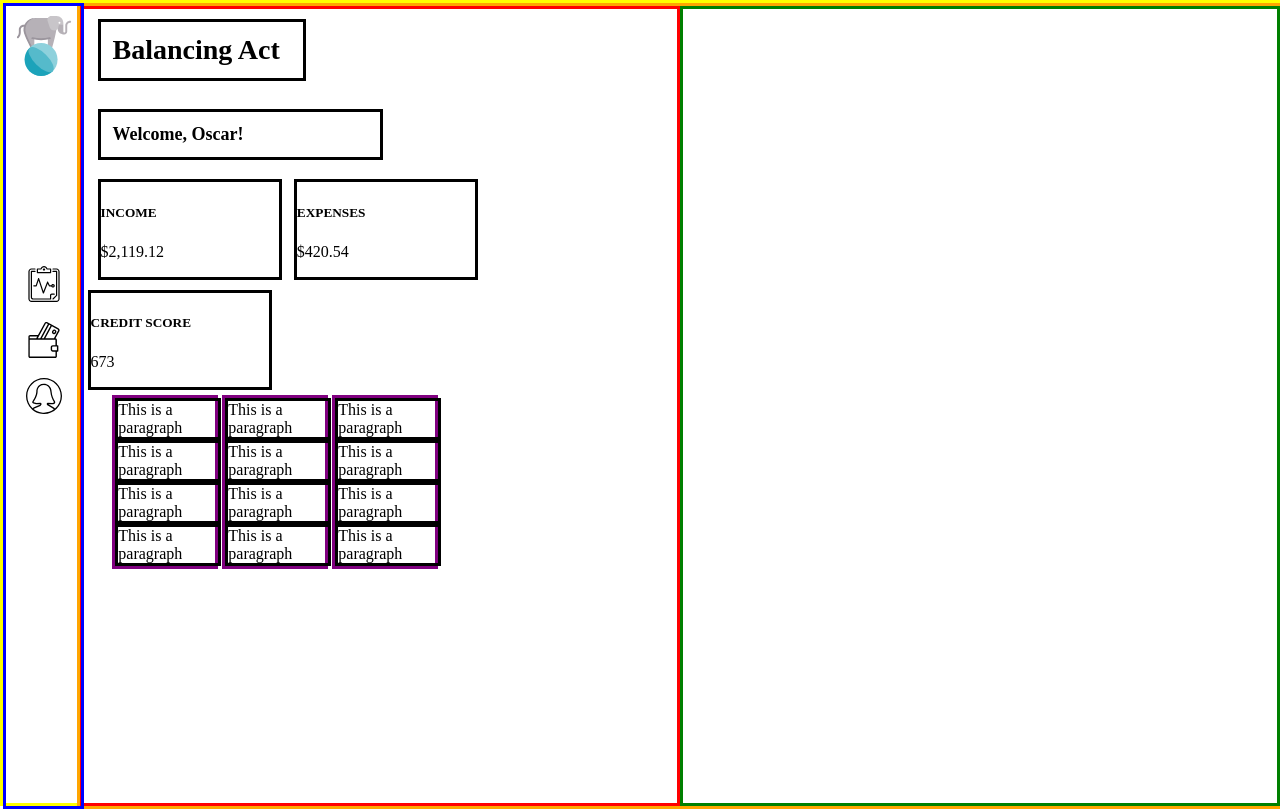
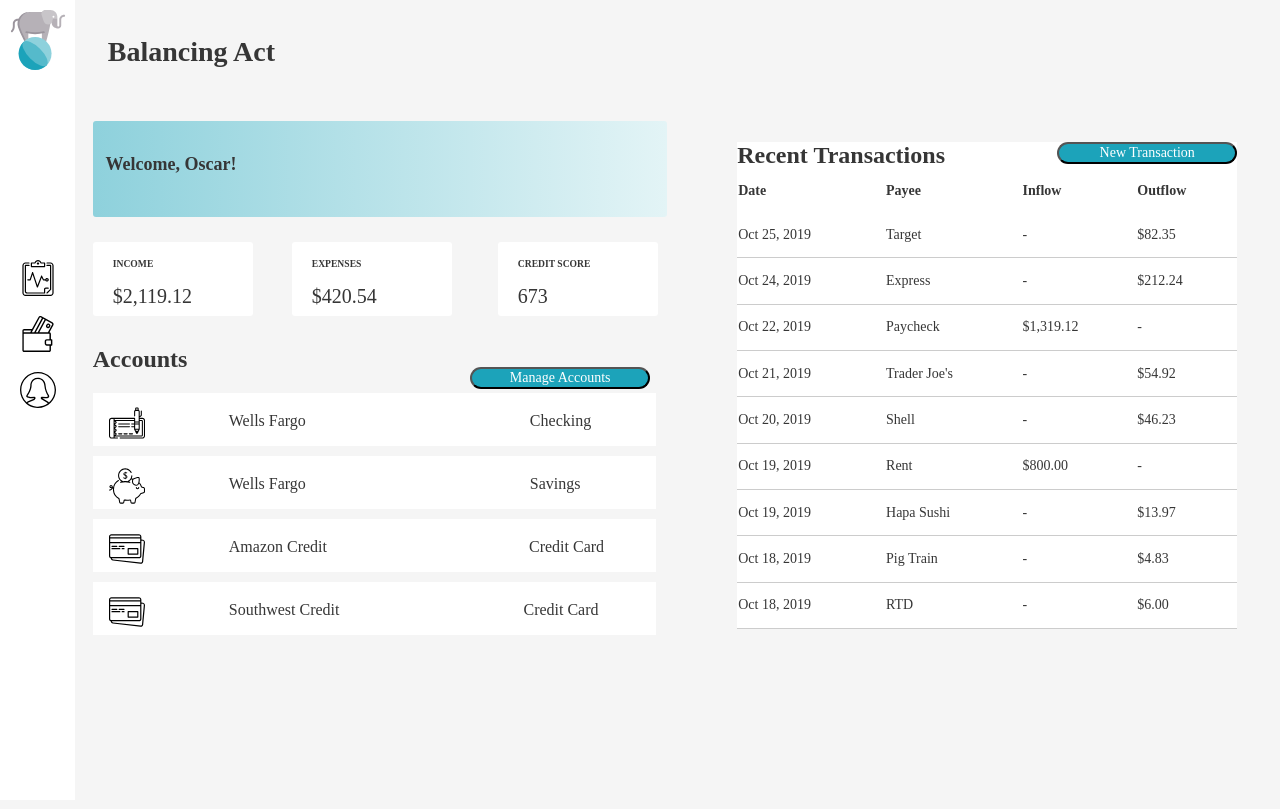
Before and after one commit to C-Bandstra/balancing-act, a plain HTML site: page index.html in a window 1280 px wide. Drawn offline with Linux system fonts and the light colour scheme; a web font is replaced by a local one.

Commit message:
Not done but close! :)

```diff
--- a/index.html
+++ b/index.html
@@ -1,9 +1,7 @@
-
-
-  <html>
 <head>
     <title>Balancing Act</title>
       <link rel="stylesheet" type="text/css" href="styles.css">
+      <link href="https://fonts.googleapis.com/css?family=Biryani&display=swap" rel="stylesheet">
     </head>
     <body>
       <main>
@@ -15,79 +13,114 @@
         </nav>
         <section class="container">
           <section class="main2">
+            <div class="table-box">
+              <h2 class= "transactions-header">Recent Transactions</h2>
+              <button class="button2" type="button">New Transaction</button>
+              <table class= "transactions">
+                <tr>
+                  <th class="table-header">Date</th>
+                  <th class="table-header">Payee</th>
+                  <th class="table-header">Inflow</th>
+                  <th class="table-header">Outflow</th>
+                </tr>
+                  <tr>
+                  <td class="date">Oct 25, 2019</td>
+                  <td class="payee">Target</td>
+                  <td class="inflow">-</td>
+                  <td class="outflow">$82.35</td>
+                </tr>
+                <tr>
+                  <td class="date">Oct 24, 2019</td>
+                  <td class="payee">Express</td>
+                  <td class="inflow">-</td>
+                  <td class="outflow">$212.24</td>
+                </tr>
+                <tr>
+                  <td class="date">Oct 22, 2019</td>
+                  <td class="payee">Paycheck</td>
+                  <td class="inflow">$1,319.12</td>
+                  <td class="outflow">-</td>
+                </tr>
+                <tr>
+                  <td class="date">Oct 21, 2019</td>
+                  <td class="payee">Trader Joe's</td>
+                  <td class="inflow">-</td>
+                  <td class="outflow">$54.92</td>
+                </tr>
+                <tr>
+                  <td class="date">Oct 20, 2019</td>
+                  <td class="payee">Shell</td>
+                  <td class="inflow">-</td>
+                  <td class="outflow">$46.23</td>
+                </tr>
+                <tr>
+                  <td class="date">Oct 19, 2019</td>
+                  <td class="payee">Rent</td>
+                  <td class="inflow">$800.00</td>
+                  <td class="outflow">-</td>
+                </tr>
+                <tr>
+                  <td class="">Oct 19, 2019</td>
+                  <td class="">Hapa Sushi</td>
+                  <td class="">-</td>
+                  <td class="">$13.97</td>
+                </tr>
+                <tr>
+                  <td class="date">Oct 18, 2019</td>
+                  <td class="payee">Pig Train</td>
+                  <td class="inflow">-</td>
+                  <td class="outflow">$4.83</td>
+                </tr>
+                <tr>
+                  <td class="date">Oct 18, 2019</td>
+                  <td class="payee">RTD</td>
+                  <td class="inflow">-</td>
+                  <td class="outflow">$6.00</td>
+                </tr>
+            </table>
+          </div>
+
         </section>
+
         <section class="main1">
           <h1 class="header">Balancing Act</h1>
           <h2 class="welcome-banner">Welcome, Oscar!</h2>
           <section class="quick-card1">
-              <h5>INCOME</h5>
-                <p>$2,119.12</p>
+            <h5 class= "card-words">INCOME</h5>
+            <p class="card-numbers">$2,119.12</p>
           </section>
             <section class="quick-cards">
-              <h5>EXPENSES</h5>
-                <p>$420.54</p>
+              <h5 class="card-words">EXPENSES</h5>
+              <p class="card-numbers">$420.54</p>
             </section>
             <section class="quick-cards">
-              <h5 class="credit">CREDIT SCORE</h5>
-                <p>673</p>
+              <h5 class="credit card-words">CREDIT SCORE</h5>
+              <p class="card-numbers">673</p>
             </section>
-            <section class= "column-row-box">
-              <div class ="row">
-                  <section class= "column1">
-                    <p class= "columns">This is a paragraph</p>
-
+            <section>
+              <h2 class= account-text>Accounts</h2>
+              <button class="button1" type="button">Manage Accounts</button>
             </section>
-                  <section class= "column2">
-                    <p class= "columns">This is a paragraph</p>
+            <section class= "row-box">
+              <img class="account-img row-1" src= "assets/images/checking.svg" alt="photo"/>
+              <p class= "row-1 row-1-1">Wells Fargo</p>
+              <p class= "row-1 row-1-2">Checking</p>
             </section>
-                  <section class= "column3">
-                    <p class= "columns">This is a paragraph</p>
-                </section>
-                <section class= "column4">
-              <p class= "columns">This is a paragraph</p>
-
-                </section>
-              </div>
-              <div class ="row">
-                <section class= "column1">
-                <p class= "columns">This is a paragraph</p>
-
-                </section>
-                <section class= "column2">
-                  <p class= "columns">This is a paragraph</p>
-
-                </section>
-                <section class= "column3">
-                  <p class= "columns">This is a paragraph</p>
-
-                </section>
-                <section class= "column4">
-                  <p class= "columns">This is a paragraph</p>
-
-                </section>
-              </div>
-              <div class ="row">
-                <section class= "column1">
-                  <p class= "columns">This is a paragraph</p>
-
-                </section>
-                <section class= "column2">
-                  <p class= "columns">This is a paragraph</p>
-
-                </section>
-                <section class= "column3">
-                  <p class= "columns">This is a paragraph</p>
-
-                </section>
-                <section class= "column4">
-                  <p class= "columns">This is a paragraph</p>
-
-                </section>
-              </div>
+            <section class= "row-box">
+              <img class="account-img row-1" src= "assets/images/savings.svg" alt="photo"/>
+              <p class= "row-1 row-1-1">Wells Fargo</p>
+              <p class= "row-1 row-1-2">Savings</p>
             </section>
 
+            <section class= "row-box">
+              <img class="account-img row-1" src= "assets/images/credit-card.svg" alt="photo"/>
+              <p class= "row-1 row-1-1">Amazon Credit</p>
+              <p class= "row-1 row-1-3">Credit Card</p>
             </section>
-              </div>
+            <section class= "row-box">
+              <img class="account-img row-1" src= "assets/images/credit-card.svg" alt="photo"/>
+              <p class= "row-1 row-1-1">Southwest Credit</p>
+              <p class= "row-1 row-1-4">Credit Card</p>
             </section>
           </section>
         </section>
--- a/styles.css
+++ b/styles.css
@@ -4,32 +4,42 @@ body {
   width: 100%;
   margin: 0px;
   padding: 0px;
+  background-color: #F5F5F5
 }
+* {
+  color: #363636;
+  font-family: "Biryani"
 
+}
 .icon{
   width: 36px;
   margin: 10px;
+}
+.header{
+  /* border-style: solid; */
+  width: 30%;
+  padding: 4%;
+  font-size: 28;
+  margin-left: 15px;
+  margin-top: 10px;
+  border-radius: 3px;
+}
+
+.welcome-banner{
+  /* border-style: solid; */
+  width: 72.75%;
+  height: 50px;
+  padding: 2%;
+  font-size: 18;
+  padding-right: 15%;
+  padding-top:;
+  margin-left: 4%;
+  background: linear-gradient(to right, #8ED1DC, #E3F4F6);
+  border-radius: 3px;
+  padding-top: 33px;
 
 }
 
-.header{
-  border-style: solid;
-  width: 30%;
-  padding: 2%;
-  font-size: 28;
-  margin-left: 15px;
-  margin-top: 10px;
-
-}
-
-.welcome-banner{
-  border-style: solid;
-  width: 30%;
-  padding: 2%;
-  font-size: 18;
-  padding-right: 15%;
-  margin-left: 15px;
-}
 
 .home{
   padding-top: 10px;
@@ -37,95 +47,190 @@ body {
   width: 60px;
 }
 
+
 .navbar{
   float: left;
-  border-style: solid;
+  /* border-style: solid; */
   border-color: blue;
   height: 100%;
   position: absolute;
   width: 75px;
   text-align: center;
+  background-color: white;
 }
 
+
 main{
-  border-style: solid;
+  /* border-style: solid; */
   border-color: yellow;
   float: left;
   width: 100%;
   height: 100%;
+
+
 }
 .main2{
-  border-style: solid;
-  border-color: green;
+  /* border-style: solid;
+  border-color: green; */
   float: right;
   box-sizing: border-box;
-  width: 50%;
+  width: 44.75%;
   height: 100%;
+  margin-top: 7px;
+
+
 }
 .main1{
-  border-style: solid;
+  /* border-style: solid; */
   border-color: red;
   float: left;
   box-sizing: border-box;
   width: 50%;
   height: 100%;
-}
-.container{
-
-border-color: orange;
-border-style: solid;
-overflow: auto;
-margin-left: 5.75%
+  margin-left:5.25%
 }
 
-.quick-cards{
-  border-style: solid;
-  width: 30%;
+
+.container{
+/* border-color: orange; */
+/* border-style: solid; */
+overflow: auto;
+}
+
+
+.quick-cards {
+  /* border-style: solid; */
+  width: 25%;
   display: inline-block;
-  margin: 5px;
-  margin-left: 5px
+  margin: 10;
+  margin-left: 5%;
+  background-color: white;
+  border-radius: 3px;
 }
+
+
 .quick-card1{
-  border-style: solid;
-  width: 30%;
+  /* border-style: solid; */
+  width: 25%;
   display: inline-block;
   margin: 3px;
-  margin-left: 15px;
+  margin-left: 4%;
+  background-color: white;
+  border-radius: 3px;
+
 }
-.row{
-  width: 100px;
-  border-style: solid;
-  border-color: purple;
-  display:inline-block;
+
+
+.account-img {
+  width: 36px;
+  margin-left: 20;
+
+}
+.row-1-4{
+      margin-left: 180px;
+}
+
+.row-1-3{
+  margin-left: 198px;
+
+}
+
+.row-1-2{
+  margin-left: 220px;
+
+}
+
+.row-1-1{
+  margin-left: 80px;
+
+}
+.row-1 {
+  display: inline-block;
+
+}
+.row-box{
+  /* border-style: solid; */
+  background-color: white;
+  margin-bottom: 10px;
+  margin-left: 4%;
+  width: 88%;
+  display: inline-block;
+
+}
+
+.account-text{
+  margin-left: 4%;
+  display: inline-block;
+}
+  .account-img {
+    width: 36px;
+    margin-left: 16px;
+    margin-top: 12px;
+    margin-bottom: -15px;
+}
+.card-words {
+  font-size: 60%;
+  padding-left: 20px;
+
+}
+.card-numbers{
+  padding-left: 20px;
+  font-size: 20px;
+  margin-top: 0px;
+  margin-bottom: 8px;
+
+}
+.button1{
+  float: right;
+  border-radius: 17px;
+  width: 180px;
+  background-color: #1CA3BA;
+  color: white;
+  font-size: 14px;
+  margin-right: 57px;
+  margin-top: 41px;
+}
+
+.transactions{
+  float:left;
+  border-spacing: 0px;
+  border-collapse: collapse;
+  width: 500px;
+  height: 460;
+  font-size: 14;
+  background-color: white;
+  /* margin: 20px; */
 
 
 }
 
-.column1{
-    width: 100px;
-    border-style: solid;
-
-}
-.column2{
-    width: 100px;
-    border-style: solid;
-
-}
-.column3{
-    width: 100px;
-    border-style: solid;
-
-}
-.column4{
-    width: 100px;
-    border-style: solid;
+.transactions tr td{
+  border-bottom:1px solid #CCCCCC;
 
 }
 
-.column-row-box{
-  margin-left: 5%;
+.transactions-header{
+  display: inline;
 }
 
-.columns{
-display: inline;
+.button2{
+  float: right;
+  border-radius: 17px;
+  width: 180px;
+  background-color: #1CA3BA;
+  color: white;
+  font-size: 14px;
 }
+.table-header{
+  text-align: left;
+
+}
+.table-box{
+  width: 500px;
+  margin-top: 135px;
+  margin-left: 30px;
+  background-color: white;
+}
+.shit{
+
+}
```
Lines whose indentation alone changed are shown as unchanged.
